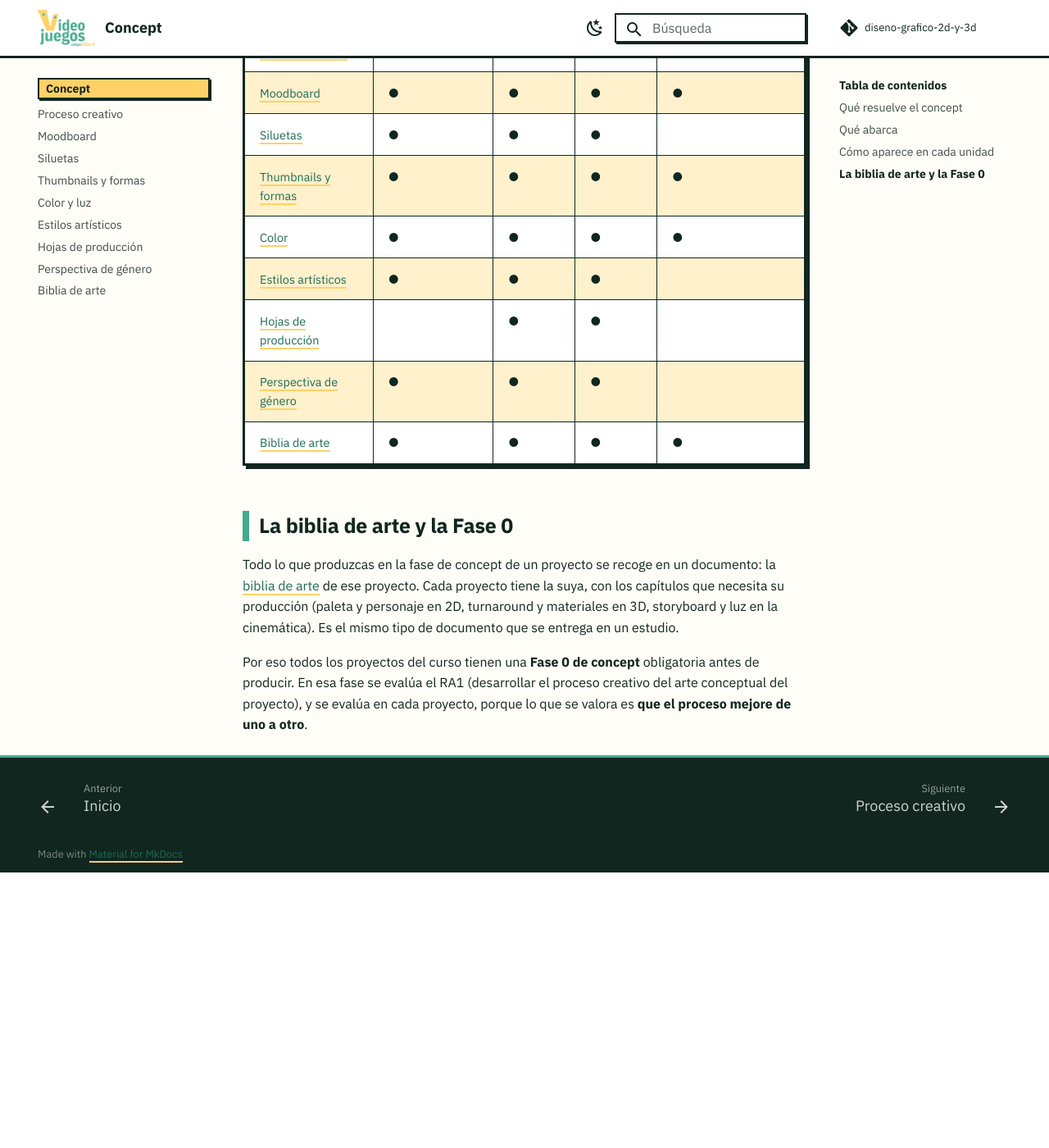
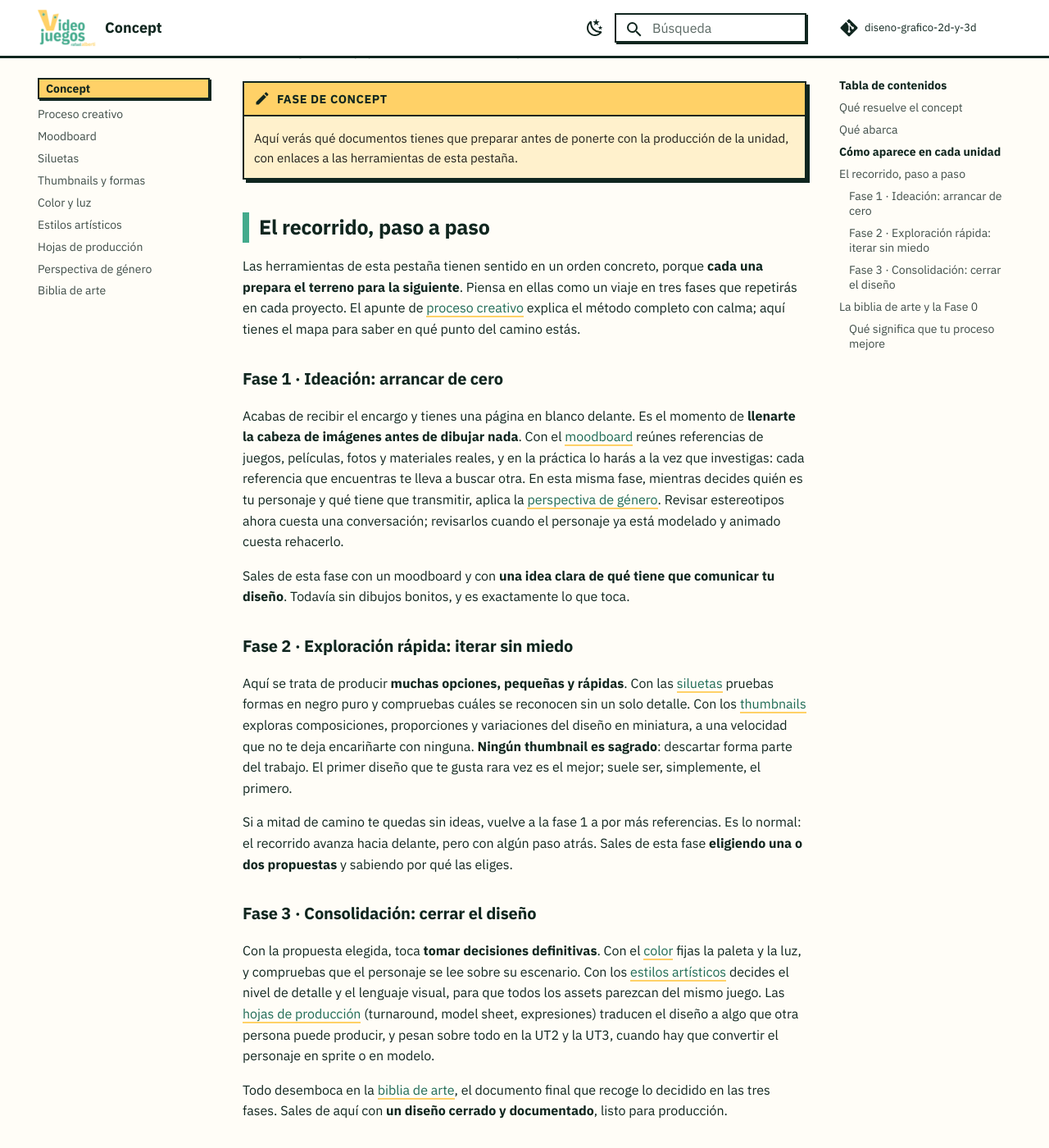
Before and after one commit to envasador/diseno-grafico-2d-y-3d, an MkDocs documentation site: the page built from docs/concept/index.md, in a window 1280 px wide and 1400 px high, scrolled down 1797 px. Shown: the whole window at 82% size. Built offline with MkDocs 1.6.1 and Material for MkDocs 9.7.7, drawn with Linux system fonts in a browser that asks for light colours; comment, search, counter and statistics services are not loaded; before the commit the page ends 2861 px from its top, so only the background shows below that; some of the changed text lies outside the part shown.

Commit message:
Arte | 26-27

```diff
--- a/docs/concept/index.md
+++ b/docs/concept/index.md
@@ -6,7 +6,9 @@ En este curso el concept tiene su propia pestaña porque **lo vas a usar todo el
 
 ## Qué resuelve el concept
 
-El motivo más práctico es **el dinero y el tiempo**. Cambiar un boceto cuesta minutos; cambiar un modelo 3D texturizado y con rig cuesta días. Todo lo que descubras en la fase de concept (que la silueta no se lee, que la paleta choca con el escenario, que el arma no cabe en el sprite) es un problema que no tendrás que arreglar en producción. Y nadie quiere ser la persona que descubre, a dos semanas de la entrega, que el protagonista no se distingue del fondo.
+El motivo más práctico es **tu tiempo**. Y, ya puestos, tus horas de sueño. Cambiar un boceto cuesta cinco minutos; cambiar un modelo 3D texturizado y con rig cuesta un fin de semana. Imagina pasar 20 horas modelando a tu personaje en Blender, colocarlo por fin en el escenario y descubrir que **su silueta se funde con el fondo** y no hay manera de distinguirlo. Esas 20 horas no vuelven. O imagina ser el alumno que rehace la iluminación entera la noche antes de la entrega, porque nadie probó la paleta de la escena junto a la del personaje. Todo lo que descubras en la fase de concept (que la silueta no se lee, que la paleta choca con el escenario, que el arma no cabe en el sprite) es **un problema que no tendrás que arreglar de madrugada**.
+
+Ahora lleva ese mismo error a un estudio indie pequeño, que es el sitio donde es más probable que trabajes (o el que acabes montando con tus compañeros). Ahí el error se mide en semanas, y en un equipo de cuatro personas las semanas son lo que más escasea. Si el modelador tiene que rehacer al protagonista, la animadora se queda esperando, el programador no puede probar el combate y la demo para el festival o para el publisher se retrasa. **En un estudio pequeño, un fallo de preproducción se paga en semanas de retraso**, y unas pocas semanas bastan para que un proyecto se quede sin financiación o para que un equipo pequeño acabe quemado a base de crunch. Por eso los estudios indie que sobreviven suelen ser muy disciplinados con el concept: descubrir los problemas tarde es un lujo que no se pueden permitir.
 
 El segundo motivo es la **coherencia**. Un juego lo hacen muchas manos a lo largo de mucho tiempo. Si nadie fija antes qué paleta, qué proporciones y qué nivel de detalle tiene el mundo, cada asset acaba tirando hacia un lado. Sin esas decisiones, el juego acaba pareciendo un collage de cinco juegos distintos. El concept las deja por escrito y en imagen, y se convierte en la referencia a la que todo el equipo vuelve.
 
@@ -23,22 +25,40 @@ Cada unidad del curso empieza con un bloque como este, que te dice **qué concep
 !!! concept "Fase de concept"
     Aquí verás qué documentos tienes que preparar antes de ponerte con la producción de la unidad, con enlaces a las herramientas de esta pestaña.
 
-La siguiente tabla resume qué herramientas pesan más en cada momento del curso. Todas se pueden usar en cualquier unidad; la tabla indica dónde son imprescindibles.
+## El recorrido, paso a paso
 
-| Herramienta | UT1 Ilustración | UT2 2D | UT3 3D | UT4 Cámara e iluminación |
-|---|---|---|---|---|
-| [Proceso creativo](proceso-creativo.md) | ● | ● | ● | ● |
-| [Moodboard](moodboard.md) | ● | ● | ● | ● |
-| [Siluetas](siluetas.md) | ● | ● | ● | |
-| [Thumbnails y formas](thumbnails.md) | ● | ● | ● | ● |
-| [Color](color.md) | ● | ● | ● | ● |
-| [Estilos artísticos](estilos-artisticos.md) | ● | ● | ● | |
-| [Hojas de producción](hojas-de-produccion.md) | | ● | ● | |
-| [Perspectiva de género](perspectiva-de-genero.md) | ● | ● | ● | |
-| [Biblia de arte](biblia-de-arte.md) | ● | ● | ● | ● |
+Las herramientas de esta pestaña tienen sentido en un orden concreto, porque **cada una prepara el terreno para la siguiente**. Piensa en ellas como un viaje en tres fases que repetirás en cada proyecto. El apunte de [proceso creativo](proceso-creativo.md) explica el método completo con calma; aquí tienes el mapa para saber en qué punto del camino estás.
+
+### Fase 1 · Ideación: arrancar de cero
+
+Acabas de recibir el encargo y tienes una página en blanco delante. Es el momento de **llenarte la cabeza de imágenes antes de dibujar nada**. Con el [moodboard](moodboard.md) reúnes referencias de juegos, películas, fotos y materiales reales, y en la práctica lo harás a la vez que investigas: cada referencia que encuentras te lleva a buscar otra. En esta misma fase, mientras decides quién es tu personaje y qué tiene que transmitir, aplica la [perspectiva de género](perspectiva-de-genero.md). Revisar estereotipos ahora cuesta una conversación; revisarlos cuando el personaje ya está modelado y animado cuesta rehacerlo.
+
+Sales de esta fase con un moodboard y con **una idea clara de qué tiene que comunicar tu diseño**. Todavía sin dibujos bonitos, y es exactamente lo que toca.
+
+### Fase 2 · Exploración rápida: iterar sin miedo
+
+Aquí se trata de producir **muchas opciones, pequeñas y rápidas**. Con las [siluetas](siluetas.md) pruebas formas en negro puro y compruebas cuáles se reconocen sin un solo detalle. Con los [thumbnails](thumbnails.md) exploras composiciones, proporciones y variaciones del diseño en miniatura, a una velocidad que no te deja encariñarte con ninguna. **Ningún thumbnail es sagrado**: descartar forma parte del trabajo. El primer diseño que te gusta rara vez es el mejor; suele ser, simplemente, el primero.
+
+Si a mitad de camino te quedas sin ideas, vuelve a la fase 1 a por más referencias. Es lo normal: el recorrido avanza hacia delante, pero con algún paso atrás. Sales de esta fase **eligiendo una o dos propuestas** y sabiendo por qué las eliges.
+
+### Fase 3 · Consolidación: cerrar el diseño
+
+Con la propuesta elegida, toca **tomar decisiones definitivas**. Con el [color](color.md) fijas la paleta y la luz, y compruebas que el personaje se lee sobre su escenario. Con los [estilos artísticos](estilos-artisticos.md) decides el nivel de detalle y el lenguaje visual, para que todos los assets parezcan del mismo juego. Las [hojas de producción](hojas-de-produccion.md) (turnaround, model sheet, expresiones) traducen el diseño a algo que otra persona puede producir, y pesan sobre todo en la UT2 y la UT3, cuando hay que convertir el personaje en sprite o en modelo.
+
+Todo desemboca en la [biblia de arte](biblia-de-arte.md), el documento final que recoge lo decidido en las tres fases. Sales de aquí con **un diseño cerrado y documentado**, listo para producción.
 
 ## La biblia de arte y la Fase 0
 
 Todo lo que produzcas en la fase de concept de un proyecto se recoge en un documento: la **[biblia de arte](biblia-de-arte.md)** de ese proyecto. Cada proyecto tiene la suya, con los capítulos que necesita su producción (paleta y personaje en 2D, turnaround y materiales en 3D, storyboard y luz en la cinemática). Es el mismo tipo de documento que se entrega en un estudio.
 
 Por eso todos los proyectos del curso tienen una **Fase 0 de concept** obligatoria antes de producir. En esa fase se evalúa el RA1 (desarrollar el proceso creativo del arte conceptual del proyecto), y se evalúa en cada proyecto, porque lo que se valora es **que el proceso mejore de uno a otro**.
+
+### Qué significa que tu proceso mejore
+
+"Mejorar" suena a algo que solo sabe el profesor, así que vamos a concretarlo. **Lo que se mide es el proceso, y se mide con cosas que puedes contar y comprobar.** Tu nivel de dibujo puede subir más despacio y tu nota del RA1 subir igual. Estos son los avances que se buscan de un proyecto al siguiente:
+
+- **Más exploración antes de decidir.** Si en el proyecto 2D presentaste 6 thumbnails antes de elegir, en el 3D presenta **el doble**. Y que sean variaciones de verdad (formas, proporciones o siluetas distintas), porque el mismo personaje con otro sombrero cuenta como uno.
+- **Documentos que entiende otra persona.** Haz la prueba: pasa tu hoja de producción a un compañero que no conozca tu proyecto y pídele que te diga cómo es el personaje por detrás, de qué material es cada pieza y qué proporciones tiene. Si lo responde sin preguntarte nada, **tu comunicación técnica funciona**. Si te pregunta tres cosas, ya sabes qué falta en la hoja.
+- **Decisiones justificadas.** En el primer proyecto es normal que la paleta se elija porque "quedaba bien". En los siguientes tendrás que **justificarla con la psicología del color** y con lo que pasa en el juego: por qué ese verde apagado para el mundo, por qué el rojo saturado se reserva para lo que hace daño, cómo se separa el personaje del fondo.
+
+Cada proyecto concreta estos criterios en su rúbrica, en la página de [proyectos](../proyectos/index.md). Si comparas tu Fase 0 del último proyecto con la anterior y ves más opciones exploradas, hojas que se entienden solas y decisiones con su porqué, vas por buen camino.
```
